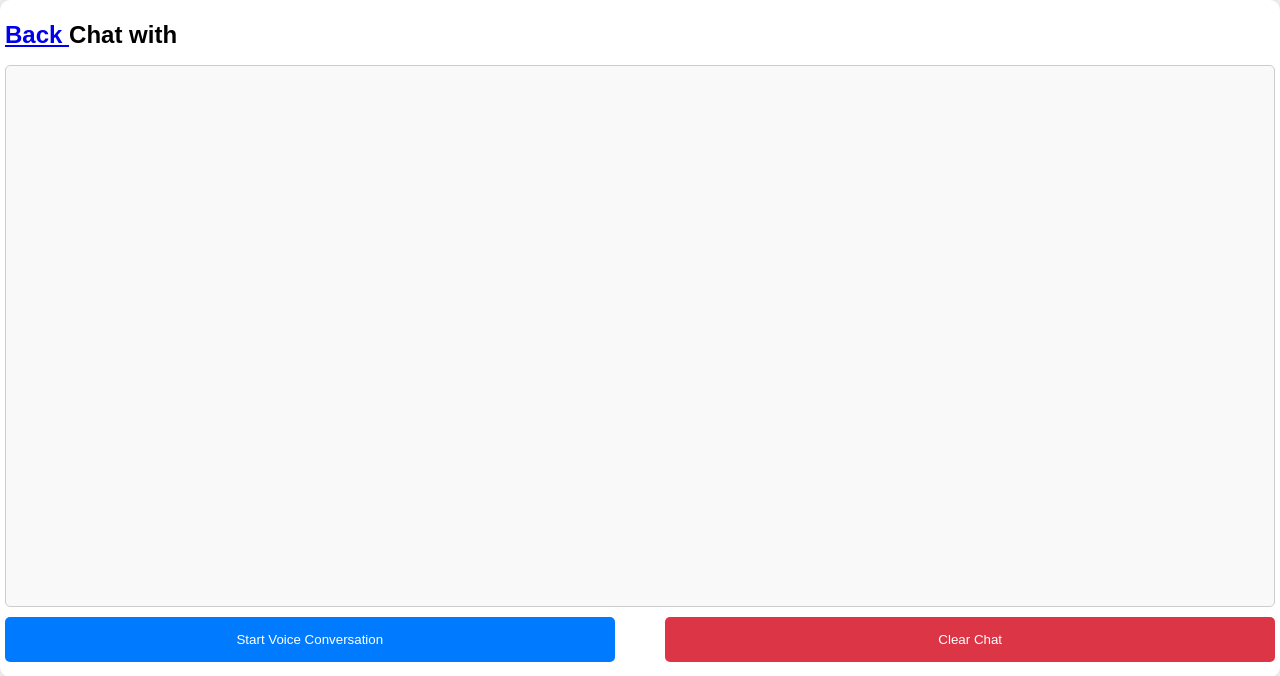
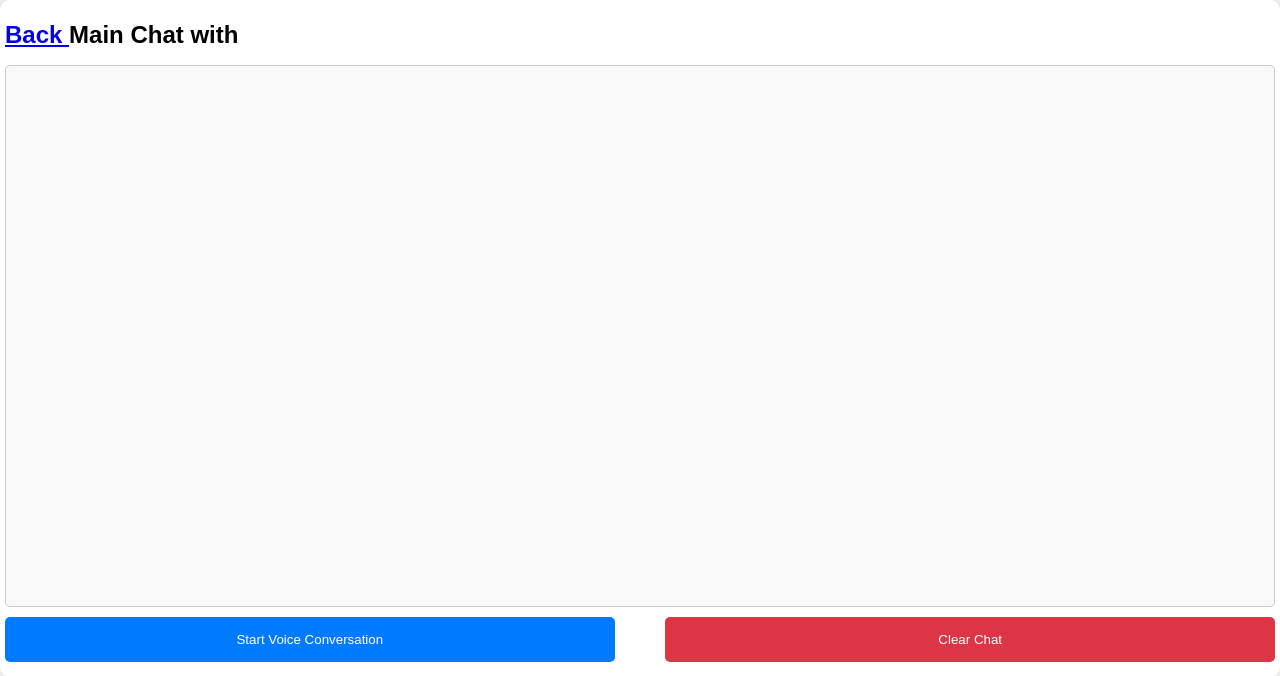
Before and after one commit to ankurjoshi9988/winntek, a Flask app: page /chat.html in a window 1280 px wide. Shown: the top 676 px of the page. Run offline with Flask 3, Linux system fonts and the light colour scheme.

Commit message:
html updated

```diff
--- a/templates/Chat.html
+++ b/templates/Chat.html
@@ -178,7 +178,7 @@
         <div class="persona-details" id="persona-details">
             <div class="header">
 
-			<h1 id="persona-header"><a href="/rehearse.html">Back </a> Chat with <span id="persona-name"></span></h1>
+			<h1 id="persona-header"><a href="/rehearse.html">Back </a> Main Chat with <span id="persona-name"></span></h1>
 
             </div>
             <div class="chat-history" id="chat-history">
--- a/templates/SampleChat.html
+++ b/templates/SampleChat.html
@@ -178,7 +178,7 @@
         <div class="persona-details" id="persona-details">
             <div class="header">
 
-			<h1 id="persona-header"><a href="/rehearse.html">Back </a> Sample Chat with <span id="persona-name"></span></h1>
+			<h1 id="persona-header"><a href="/refer.html">Back </a> Sample Chat with <span id="persona-name"></span></h1>
 
             </div>
             <div class="chat-history" id="chat-history">
```
